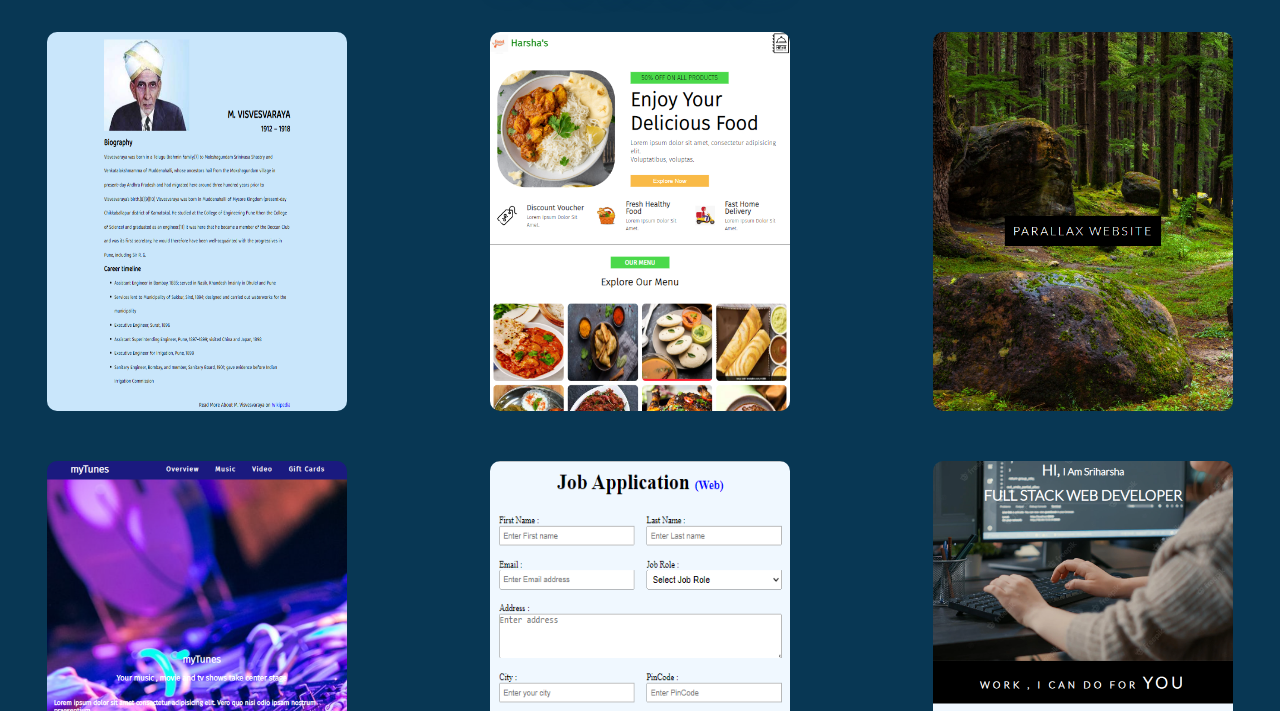
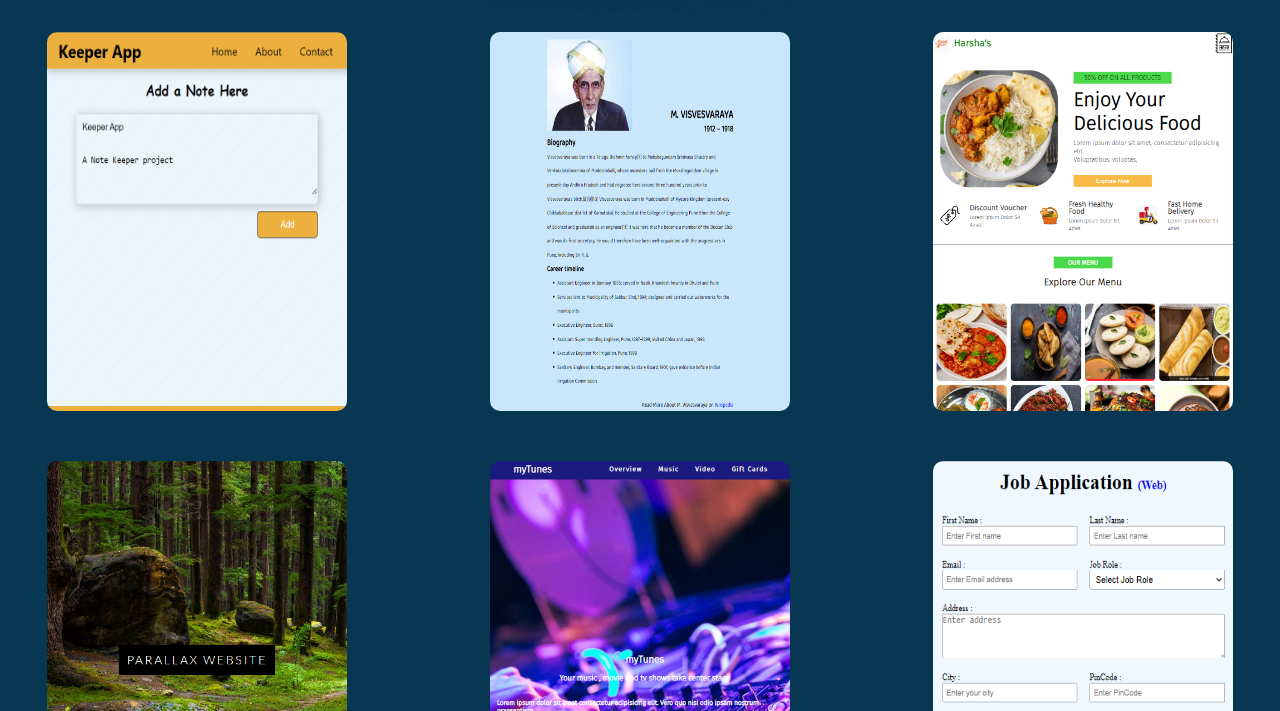
Before and after one commit to 01Sriharsha/Portfolio-Website, a plain HTML site: page index.html in a window 1280 px wide. Shown: the part 629-1340 px from the top of the page. Drawn offline with Linux system fonts and the light colour scheme.

Commit message:
keeper app update

```diff
--- a/index.html
+++ b/index.html
@@ -55,6 +55,15 @@
                         <h2>Projects</h2>
                     </div>
                     <div class="grid-container">
+                        <div class="card-container">
+                            <div class="thumbnail-img">
+                                <img src="img/keeperapp.png" alt="Keeper App">
+                            </div>
+                            <div class="project-name">
+                                <h3><a href="https://keeper-app-sriharsha.vercel.app/" target="_blank">Keeper App</a></h3>
+                            </div>
+                        </div>
+
                         <div class="card-container">
                             <div class="thumbnail-img">
                                 <img src="img/project 1.png" alt="Project 1">
--- a/style.css
+++ b/style.css
@@ -232,6 +232,7 @@ hr {
 .project-name h3 a {
     font-size: 1.5rem;
     color: #083754;
+    text-decoration: underline;
 }
 
 .project-name h3 a:hover {
```
Also changed, not shown: img/keeperapp.png (added).
